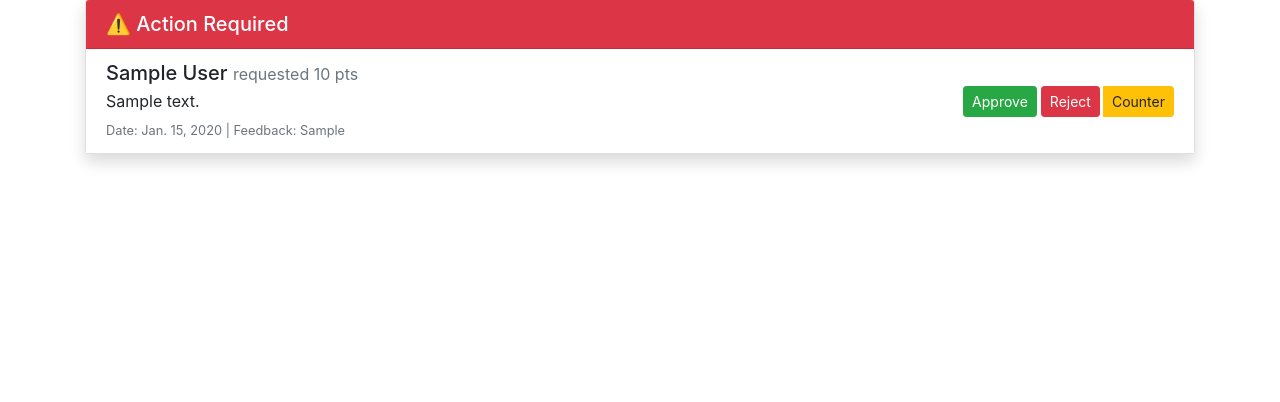
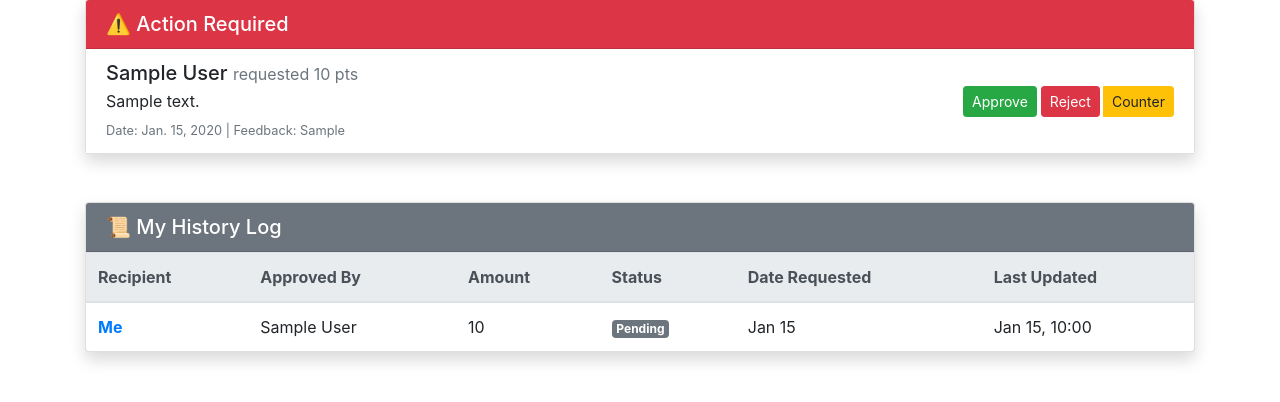
Before and after one commit to dannguyen111/palamedes, a Django app: page /dashboard/inbox/ in a window 1280 px wide. Shown: the part 157-559 px from the top of the page. Run offline with Django 5.2, Linux system fonts and the light colour scheme; a user stored in the database is signed in; tables that the repository leaves empty hold one stand-in row (values such as "Sample post"); grey boxes marked "Sample" are stand-in pictures.

Commit message:
fixed inbox view & logic

```diff
--- a/palamedes/dashboard/models.py
+++ b/palamedes/dashboard/models.py
@@ -32,6 +32,8 @@ class HousePoint(models.Model):
 
     # For the negotiation loop
     feedback = models.TextField(blank=True, help_text="Reason for rejection or counter-offer details.")
+
+    updated_at = models.DateTimeField(auto_now=True)
 
     def __str__(self):
         return f"{self.user.username} - {self.amount} - {self.get_status_display()}"
--- a/palamedes/dashboard/templates/dashboard/inbox.html
+++ b/palamedes/dashboard/templates/dashboard/inbox.html
@@ -29,37 +29,65 @@
 </div>
 {% endif %}
 
-{% if active_history %}
-<div class="card shadow">
+{% if history %}
+<div class="card shadow mt-4">
     <div class="card-header bg-secondary text-white">
-        <h5 class="mb-0">📜 Recent Active History</h5>
+        <h5 class="mb-0">📜 My History Log</h5>
     </div>
+    <div class="table-responsive">
         <table class="table table-hover mb-0">
-        <thead>
+            <thead class="thead-light">
                 <tr>
-                <th>Member</th>
+                    <th>Recipient</th>
+                    <th>Approved By</th>
                     <th>Amount</th>
                     <th>Status</th>
-                <th>Date</th>
+                    <th>Date Requested</th>
+                    <th>Last Updated</th>
                 </tr>
             </thead>
             <tbody>
-            {% for point in active_history %}
+                {% for point in history %}
                 <tr>
-                <td>{{ point.submitted_by.username }}</td>
+                    <td class="font-weight-bold">
+                        {% if point.user == user %}
+                        <span class="text-primary">Me</span>
+                        {% else %}
+                        {{ point.user.first_name }} {{ point.user.last_name }}
+                        {% endif %}
+                    </td>
+
+                    <td>
+                        {% if point.assigned_approver %}
+                        {{ point.assigned_approver.first_name }} {{ point.assigned_approver.last_name }}
+                        {% elif point.status == 'APPROVED' and point.submitted_by != point.user %}
+                        {{ point.submitted_by.first_name }} (Direct)
+                        {% else %}
+                        <span class="text-muted font-italic">Pending Exec</span>
+                        {% endif %}
+                    </td>
+
                     <td>{{ point.amount }}</td>
+
                     <td>
                         {% if point.status == 'APPROVED' %}
                         <span class="badge badge-success">Approved</span>
                         {% elif point.status == 'REJECTED' %}
                         <span class="badge badge-danger">Rejected</span>
+                        {% elif point.status == 'PENDING' %}
+                        <span class="badge badge-secondary">Pending</span>
+                        {% elif point.status == 'COUNTERED' %}
+                        <span class="badge badge-warning">Countered</span>
                         {% endif %}
                     </td>
+
                     <td>{{ point.date_submitted|date:"M d" }}</td>
+                    <td>{{ point.updated_at|date:"M d, H:i" }}</td>
                 </tr>
                 {% endfor %}
             </tbody>
         </table>
     </div>
+</div>
 {% endif %}
 {% endblock %}
--- a/palamedes/dashboard/views.py
+++ b/palamedes/dashboard/views.py
@@ -12,6 +12,9 @@ def dashboard(request):
     # Calculate Total Approved Points
     points_data = HousePoint.objects.filter(user=user, status='APPROVED').aggregate(Sum('amount'))
     total_points = points_data['amount__sum'] or 0
+
+    pending_data = HousePoint.objects.filter(user=user, status='PENDING').aggregate(Sum('amount'))
+    pending_points = pending_data['amount__sum'] or 0
 
     # Calculate Total Dues Owed
     dues_data = Due.objects.filter(assigned_to=user, is_paid=False).aggregate(Sum('amount'))
@@ -93,8 +96,7 @@ def inbox(request):
     user = request.user
     chapter = user.chapter
 
-    # Direct Requests: Assigned specifically to YOU (e.g. NM asking an Active)
-    # OR Requests YOU submitted that were Countered (you need to accept/reject the counter)
+    # My Action Items
     my_action_items = HousePoint.objects.filter(
         chapter=chapter
     ).filter(
@@ -102,27 +104,29 @@ def inbox(request):
         Q(submitted_by=user, status='COUNTERED')
     ).order_by('-date_submitted')
 
-    # Exec Queue: Requests from Actives (assigned_approver is None)
+    # Exec Queue
     exec_queue = []
     if user.role in ['PRES', 'VPRES']:
         exec_queue = HousePoint.objects.filter(
             chapter=chapter,
-            assigned_approver__isnull=True, # No specific person assigned
+            assigned_approver__isnull=True,
             status='PENDING'
-        ).exclude(submitted_by=user) # Don't show my own requests here
+        ).exclude(submitted_by=user)
 
-    # History/Watchlist: Recent Active Requests (Read-Only for Actives)
-    active_history = []
-    if user.role != 'NM':
-        active_history = HousePoint.objects.filter(
-            chapter=chapter,
-            submitted_by__role__in=['ACT', 'EXEC', 'PRES', 'VPRES', 'FIN', 'NME']
-        ).exclude(status='PENDING').order_by('-date_submitted')[:10]
+    # HISTORY: All requests involving me (Sender, Recipient, or Approver)
+    # Filter: "Show every active, pending, rejected request... that involves the active user"
+    history_qs = HousePoint.objects.filter(
+        chapter=chapter
+    ).filter(
+        Q(user=user) |                 # I am the recipient
+        Q(submitted_by=user) |         # I submitted it
+        Q(assigned_approver=user)      # I approved/rejected/am assigned to it
+    ).order_by('-updated_at')          # Sort by last action date
 
     context = {
         'my_action_items': my_action_items,
         'exec_queue': exec_queue,
-        'active_history': active_history
+        'history': history_qs
     }
     return render(request, 'dashboard/inbox.html', context)
 
@@ -146,12 +150,14 @@ def manage_point_request(request, pk):
         if action == 'approve':
             point.status = 'APPROVED'
             point.feedback = feedback
+            point.assigned_approver = request.user
             point.save()
             messages.success(request, f"Request approved for {point.amount} points.")
 
         elif action == 'reject':
             point.status = 'REJECTED'
             point.feedback = feedback
+            point.assigned_approver = request.user
             point.save()
             messages.warning(request, "Request rejected.")
 
```
Also changed, not shown: palamedes/dashboard/templates/dashboard/dashboard.html (+7 -0 lines), palamedes/dashboard/migrations/0005_housepoint_updated_at.py (added). Lines whose indentation alone changed are shown as unchanged.
